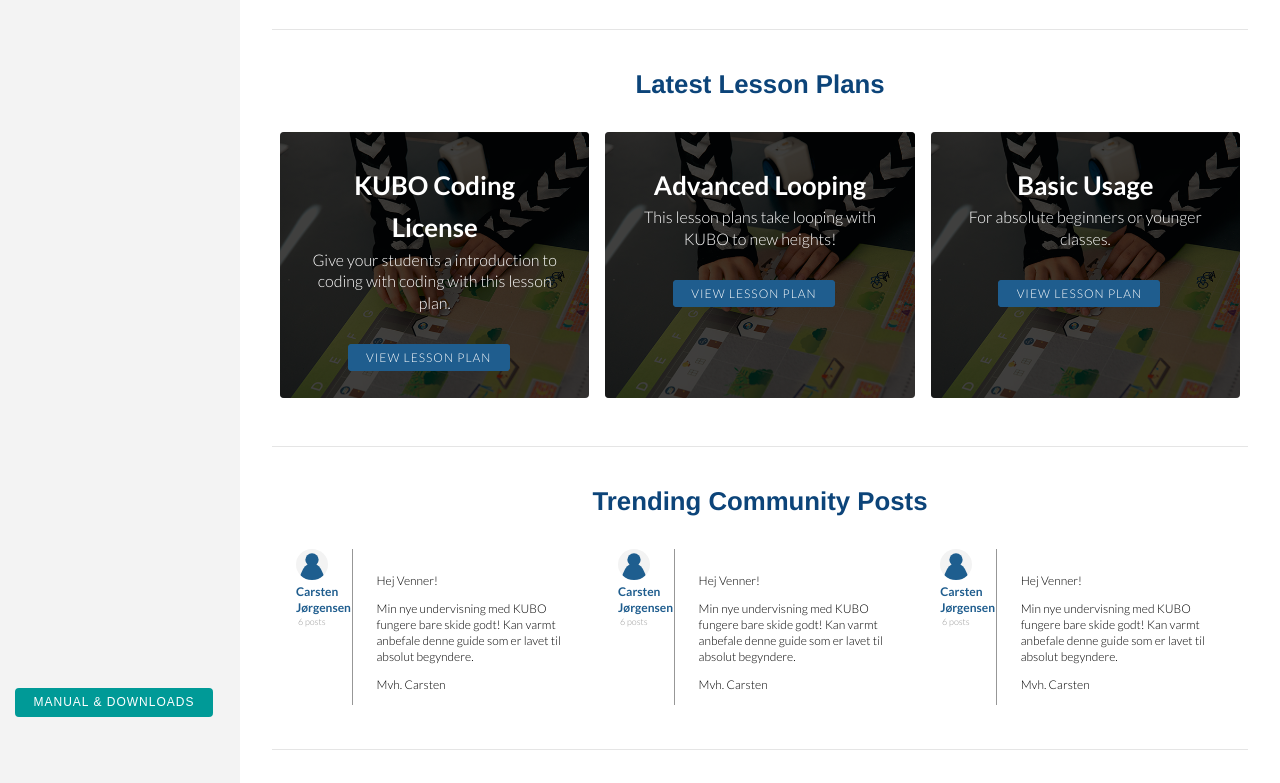
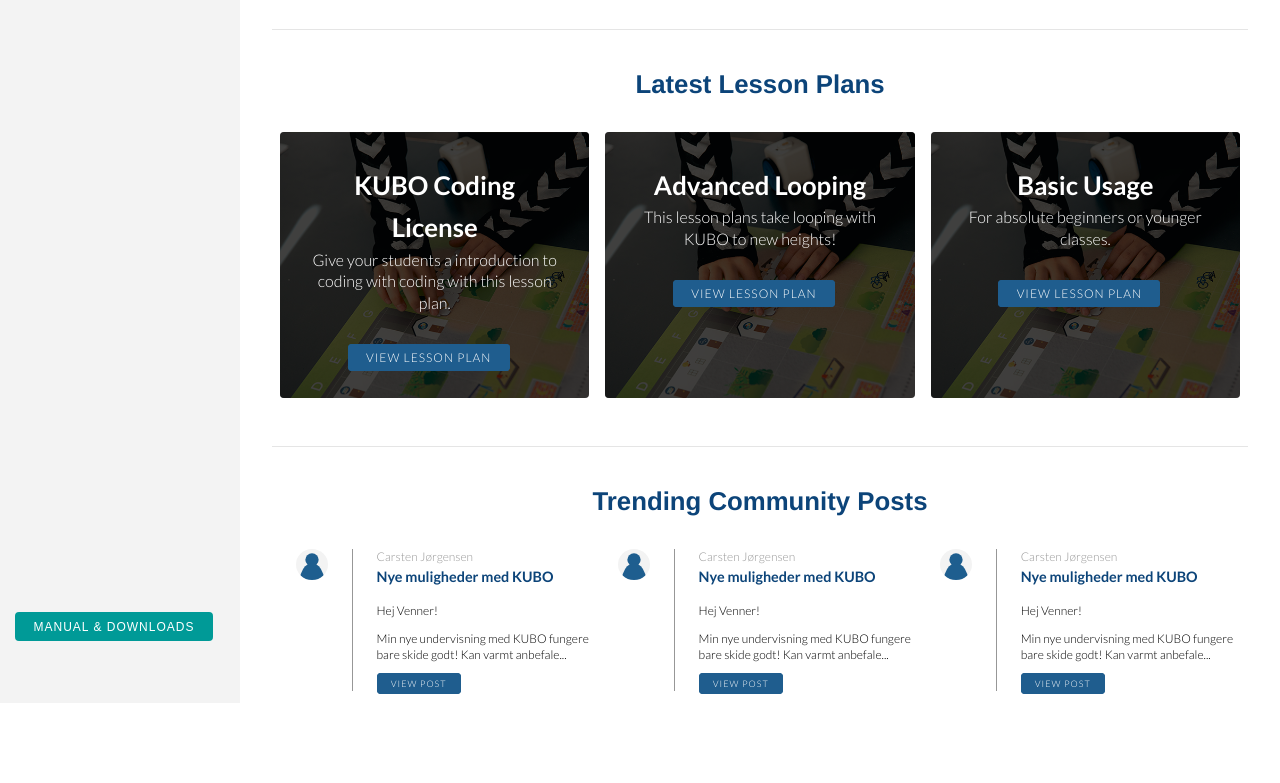
Before and after one commit to jens9652/KUBO, a website: page dashboard.html in a window 1280 px wide. Shown: the part 881-1664 px from the top of the page. After the commit the page ends 1584 px from the top, so only its background shows below. Drawn offline with nearby package versions, Linux system fonts and the light colour scheme; files that its build step writes are made by us from their sources; sample sign-in values are in the browser's storage; a web font is replaced by a local one.

Commit message:
Fixed disscussion component

```diff
--- a/dashboard.html
+++ b/dashboard.html
@@ -162,13 +162,13 @@
             <div class="post">
               <div class="meta">
                 <img src="public/images/avatar.svg" alt="Avatar">
-                <span class="name">Carsten Jørgensen</span>
-                <span class="no-post">6 posts</span>
               </div>
               <div class="content">
+                <span class="name">Carsten Jørgensen</span>
+                <h3>Nye muligheder med KUBO</h3>
                 <p>Hej Venner!</p>
-                <p>Min nye undervisning med KUBO fungere bare skide godt! Kan varmt anbefale denne guide som er lavet til absolut begyndere.</p>
-                <p>Mvh. Carsten</p>
+                <p>Min nye undervisning med KUBO fungere bare skide godt! Kan varmt anbefale...</p>
+                <a href="#" class="btn btn-primary">View Post</a>
               </div>
             </div>
           </div>
@@ -176,13 +176,13 @@
             <div class="post">
               <div class="meta">
                 <img src="public/images/avatar.svg" alt="Avatar">
-                <span class="name">Carsten Jørgensen</span>
-                <span class="no-post">6 posts</span>
               </div>
               <div class="content">
+                <span class="name">Carsten Jørgensen</span>
+                <h3>Nye muligheder med KUBO</h3>
                 <p>Hej Venner!</p>
-                <p>Min nye undervisning med KUBO fungere bare skide godt! Kan varmt anbefale denne guide som er lavet til absolut begyndere.</p>
-                <p>Mvh. Carsten</p>
+                <p>Min nye undervisning med KUBO fungere bare skide godt! Kan varmt anbefale...</p>
+                <a href="#" class="btn btn-primary">View Post</a>
               </div>
             </div>
           </div>
@@ -190,20 +190,18 @@
             <div class="post">
               <div class="meta">
                 <img src="public/images/avatar.svg" alt="Avatar">
-                <span class="name">Carsten Jørgensen</span>
-                <span class="no-post">6 posts</span>
               </div>
               <div class="content">
+                <span class="name">Carsten Jørgensen</span>
+                <h3>Nye muligheder med KUBO</h3>
                 <p>Hej Venner!</p>
-                <p>Min nye undervisning med KUBO fungere bare skide godt! Kan varmt anbefale denne guide som er lavet til absolut begyndere.</p>
-                <p>Mvh. Carsten</p>
+                <p>Min nye undervisning med KUBO fungere bare skide godt! Kan varmt anbefale...</p>
+                <a href="#" class="btn btn-primary">View Post</a>
               </div>
             </div>
           </div>
         </div>
       </div>
-
-      <hr class="divider">
 
     </main>
 
--- a/src/sass/_layout.scss
+++ b/src/sass/_layout.scss
@@ -1,3 +1,7 @@
+html {
+  height: 100%;
+}
+
 body {
   display: flex;
   height: 100%;
--- a/src/sass/components/disscussion.scss
+++ b/src/sass/components/disscussion.scss
@@ -25,7 +25,20 @@
 
     .content {
       width: 75%;
+      padding: 0;
       padding-left: 2em;
+
+      .name {
+        color: $darkGrey;
+        display: block;
+      }
+
+      h3 {
+        font-family: $baseFont;
+        font-size: 1.2em;
+        margin-top: 0;
+        margin-bottom: 1em;
+      }
     }
 
   }
```
